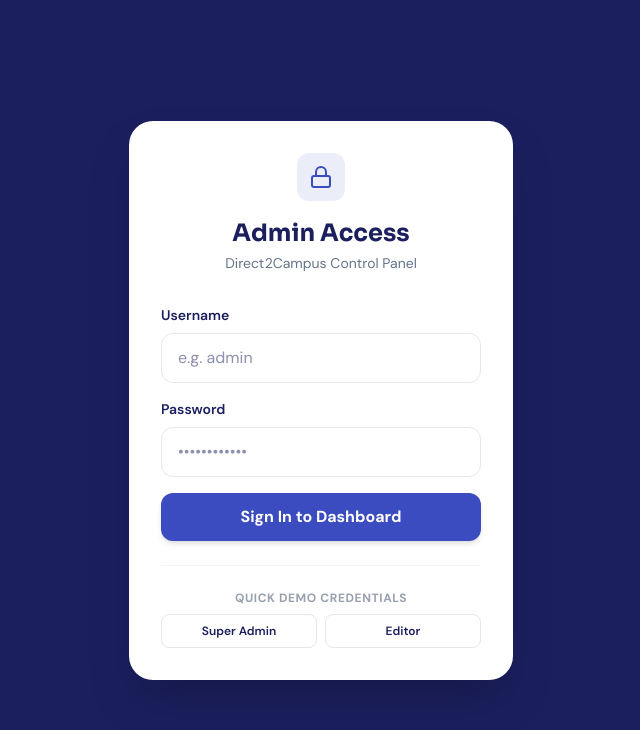
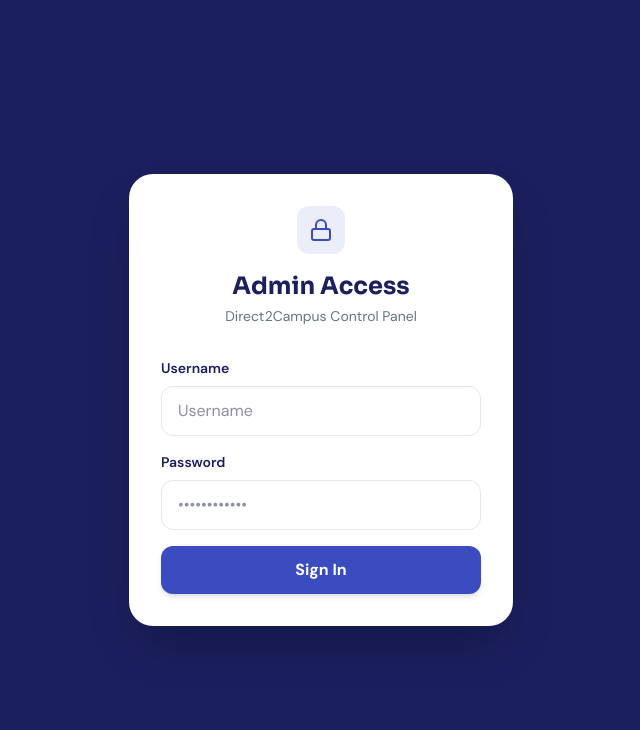
Before and after one commit to AbinashIIITB/d2c, a Next.js app: page /admin/login in a window 1280 px wide. Shown: the top 730 px of the page, without its empty margins (319-959 px from the left). Built offline with nearby package versions, Linux system fonts and the light colour scheme; no server answers.

Commit message:
style(admin): remove demo credentials from login page

```diff
--- a/src/app/admin/login/page.tsx
+++ b/src/app/admin/login/page.tsx
@@ -1,7 +1,6 @@
 "use client";
 
 import { useState } from 'react';
-import { useRouter } from 'next/navigation';
 import { Lock } from 'lucide-react';
 
 export default function AdminLogin() {
@@ -9,7 +8,6 @@
   const [password, setPassword] = useState('');
   const [error, setError] = useState('');
   const [loading, setLoading] = useState(false);
-  const router = useRouter();
 
   const handleLogin = async (e: React.FormEvent) => {
     e.preventDefault();
@@ -28,19 +26,13 @@
         window.location.href = '/admin';
       } else {
         const data = await res.json();
-        setError(data.message || 'Login failed');
+        setError(data.message || 'Invalid credentials');
       }
     } catch (err) {
-      setError('Something went wrong');
+      setError('Something went wrong. Please try again.');
     } finally {
       setLoading(false);
     }
-  };
-
-  const fillCredentials = (user: string, pass: string) => {
-    setUsername(user);
-    setPassword(pass);
-    setError('');
   };
 
   return (
@@ -62,7 +54,7 @@
               required
               value={username}
               onChange={e => setUsername(e.target.value)}
-              placeholder="e.g. admin"
+              placeholder="Username"
               className="w-full px-4 py-3 rounded-xl border border-gray-200 focus:border-d2c-royal focus:ring-2 focus:ring-d2c-royal/20 outline-none text-d2c-navy"
             />
           </div>
@@ -85,30 +77,9 @@
             disabled={loading}
             className="w-full bg-d2c-royal hover:bg-d2c-navy text-white font-bold py-3 rounded-xl transition-colors disabled:opacity-50 shadow-md"
           >
-            {loading ? 'Authenticating...' : 'Sign In to Dashboard'}
+            {loading ? 'Authenticating...' : 'Sign In'}
           </button>
         </form>
-
-        {/* Quick Access Helper */}
-        <div className="mt-6 pt-6 border-t border-gray-100">
-          <p className="text-xs font-bold text-gray-400 uppercase tracking-wider mb-2 text-center">Quick Demo Credentials</p>
-          <div className="grid grid-cols-2 gap-2 text-xs">
-            <button
-              type="button"
-              onClick={() => fillCredentials('admin', 'securepassword123')}
-              className="py-2 px-2.5 rounded-lg border border-gray-200 hover:border-d2c-royal hover:bg-blue-50 text-d2c-navy font-semibold text-center transition-all"
-            >
-              Super Admin
-            </button>
-            <button
-              type="button"
-              onClick={() => fillCredentials('editor', 'editorpassword123')}
-              className="py-2 px-2.5 rounded-lg border border-gray-200 hover:border-d2c-royal hover:bg-blue-50 text-d2c-navy font-semibold text-center transition-all"
-            >
-              Editor
-            </button>
-          </div>
-        </div>
       </div>
     </div>
   );
```
